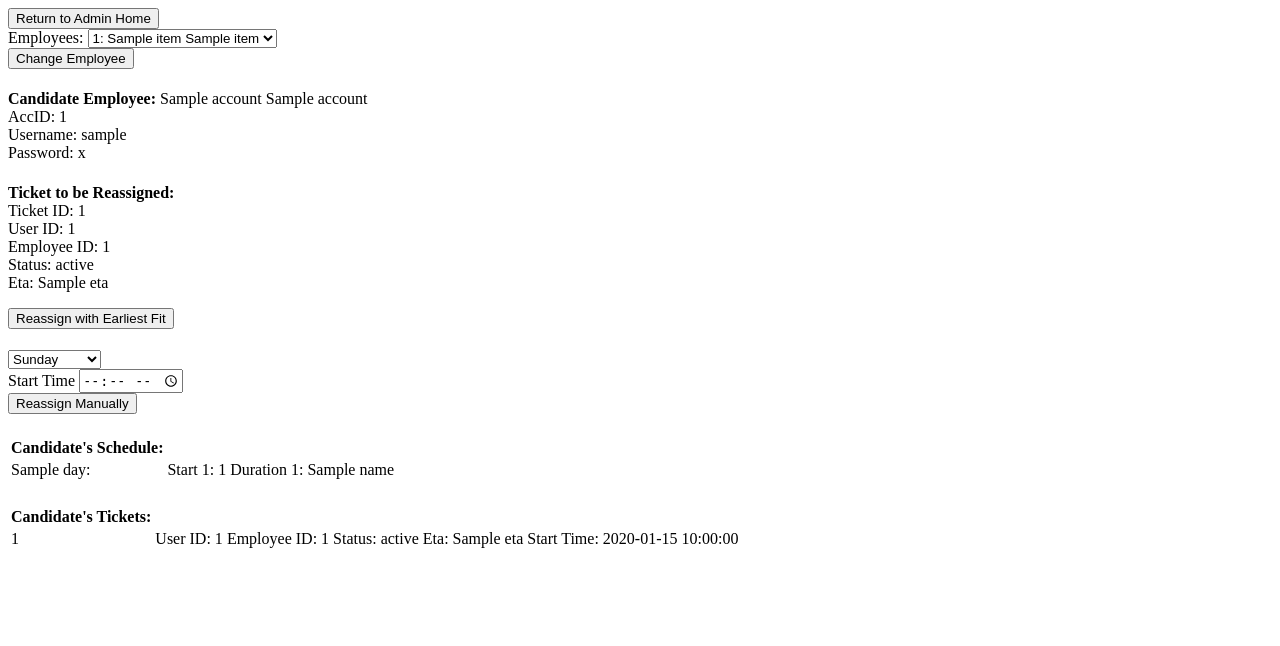
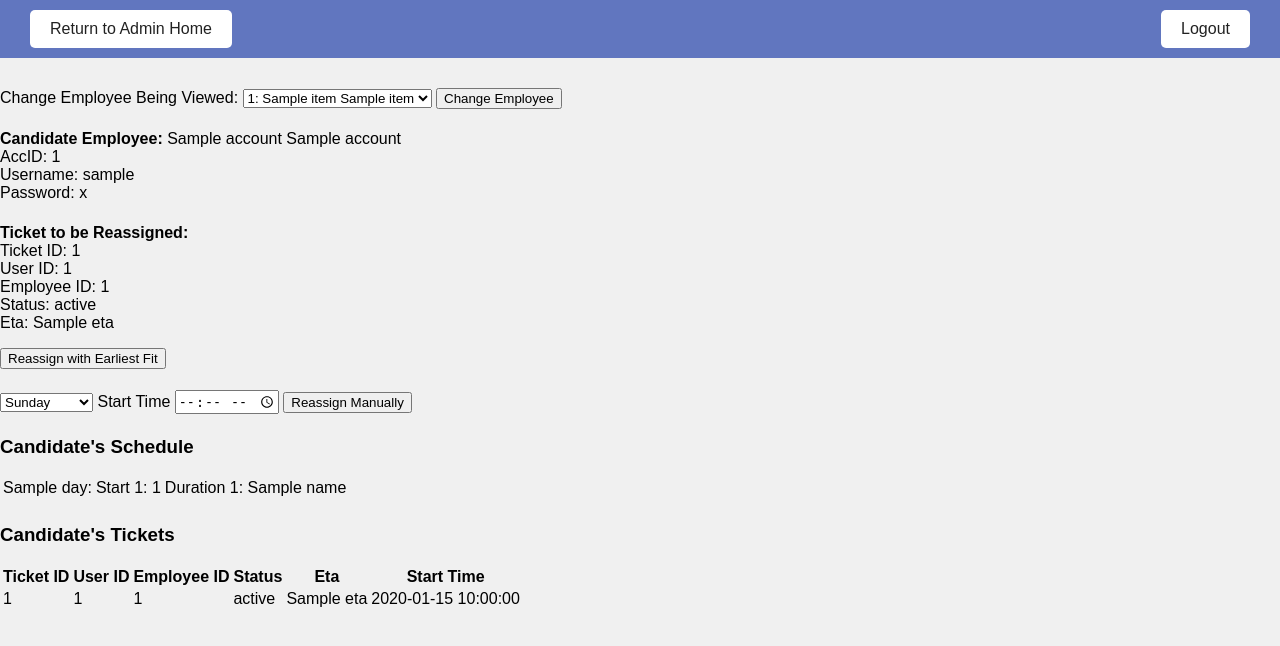
Before and after one commit to aidandoherty01/CEN3031-Project, a Flask app: template templates/adminreassign.html in a window 1280 px wide. Shown: the top 646 px of the page. Run offline with Flask 3, Linux system fonts and the light colour scheme; the template is opened without the code that fills it: most values are stand-ins (such as "Sample title", 1, 10 or a date in 2020); some libraries are stand-ins or nearby versions.

Commit message:
Add files via upload

```diff
--- a/templates/admin.html
+++ b/templates/admin.html
@@ -56,6 +56,8 @@
         </div>
     </form>
 
+    <h1></h1>
+
     <!--Second form to get around required input-->
     <form method="POST">
         <div>
--- a/templates/admincreate.html
+++ b/templates/admincreate.html
@@ -82,7 +82,7 @@
 
     </form>
 
-    <p>{{account}}</p>
+    <p>{{ account }}</p>
 
 </body>
 </html>
--- a/templates/adminreassign.html
+++ b/templates/adminreassign.html
@@ -4,25 +4,58 @@
     <meta charset="UTF-8">
     <meta name="viewport" content="width=device-width, initial-scale=1.0">
     <title>Reassigning Ticket: {{ ticket.get('ticketID') }}</title>
+    <style>
+        body {
+            font-family: Arial, sans-serif;
+            background-color: #f0f0f0;
+            margin: 0;
+        }
+        .header {
+            background-color: #4c65b8de;
+            padding: 10px 20px;
+            display: flex;
+            justify-content: space-between;
+            align-items: center;
+            margin-bottom: 30px;
+        }
+        .header .left-buttons,
+        .header .right-buttons {
+            display: flex;
+        }
+        .header .left-buttons button,
+        .header .right-buttons button {
+            padding: 10px 20px;
+            margin: 0 10px;
+            border: none;
+            border-radius: 5px;
+            background-color: white;
+            color: #000000de; /* Ensure text color contrasts with the button background */
+            font-size: 16px;
+            cursor: pointer;
+        }
+    </style>
 </head>
 <body>
+    <div class="header">
+        <div class="left-buttons">
             <form method="POST">
                 <button type="submit" name="submit" value="return">Return to Admin Home</button>
             </form>
+        </div>
+        <div class="right-buttons">
+            <button onclick="location.href='/logout/'">Logout</button>
+        </div>
+    </div>
 
     <!--Change Employee Being Viewed-->
     <form method="POST">
-        <div>
-            <label for="empAccs">Employees:</label>
+        <label for="empAccs">Change Employee Being Viewed:</label>
         <select name="empAccs" id="empAccs" required>
             {% for item in emps %} <!-- loops thru all the employees in ids and adds them to the dropdown box-->
                 <option value="{{ item.get('accID') }}">{{ item.get('accID') }}: {{ item.get('fName') }} {{ item.get('lName') }}</option>
             {% endfor %}
         </select>
-        </div>
-        <div>
         <button type="submit" name="submit" value="change">Change Employee</button>
-        </div>
     </form>
 
     <h1></h1>
@@ -63,10 +96,8 @@
             <option value="5">Friday</option>
             <option value="6">Saturday</option>
         </select>
-        <div>
         <label for="startTime">Start Time</label>
         <input type="time" id="startTime" name="startTime" required>
-        </div>
         <button type="submit" name="submit" value="manual">Reassign Manually</button>
     </form>
 
@@ -74,8 +105,8 @@
 
     <!--Printing the Schedule-->
     <div>
+        <h3>Candidate's Schedule</h3>
         <table>
-            <th>Candidate's Schedule:</th>
             {% for day in schedule %}
             <tr>
                 <td>{{ days_list[loop.index0] }}:</td>   <!--Days of the week-->
@@ -95,16 +126,22 @@
 
     <!--Printing the Tickets-->
     <div>
+        <h3>Candidate's Tickets</h3>
         <table>
-            <th>Candidate's Tickets:</th>
+            <th>Ticket ID</th>
+            <th>User ID</th>
+            <th>Employee ID</th>
+            <th>Status</th>
+            <th>Eta</th>
+            <th>Start Time</th>
             {% for item in tickets %}
                 <tr>
                     <td> {{ item.get('ticketID') }}</td>
-                    <td>User ID: {{ item.get('userID') }}</td>
-                    <td>Employee ID: {{ item.get('assignedEmpID') }}</td>
-                    <td>Status: {{ item.get('status') }}</td>
-                    <td>Eta: {{ item.get('eta') }}</td>
-                    <td>Start Time: {{ item.get('startTime') }}</td>
+                    <td>{{ item.get('userID') }}</td>
+                    <td>{{ item.get('assignedEmpID') }}</td>
+                    <td>{{ item.get('status') }}</td>
+                    <td>{{ item.get('eta') }}</td>
+                    <td>{{ item.get('startTime') }}</td>
                 </tr>
             {% endfor %}
         </table>
```
Also changed, not shown: templates/adminmodify.html (+13 -8 lines), templates/adminroster.html (+10 -1 lines), templates/homepage.html (added, +50 -0 lines), templates/ticketsubmitted.html (added, +19 -0 lines). Lines whose indentation alone changed are shown as unchanged.
